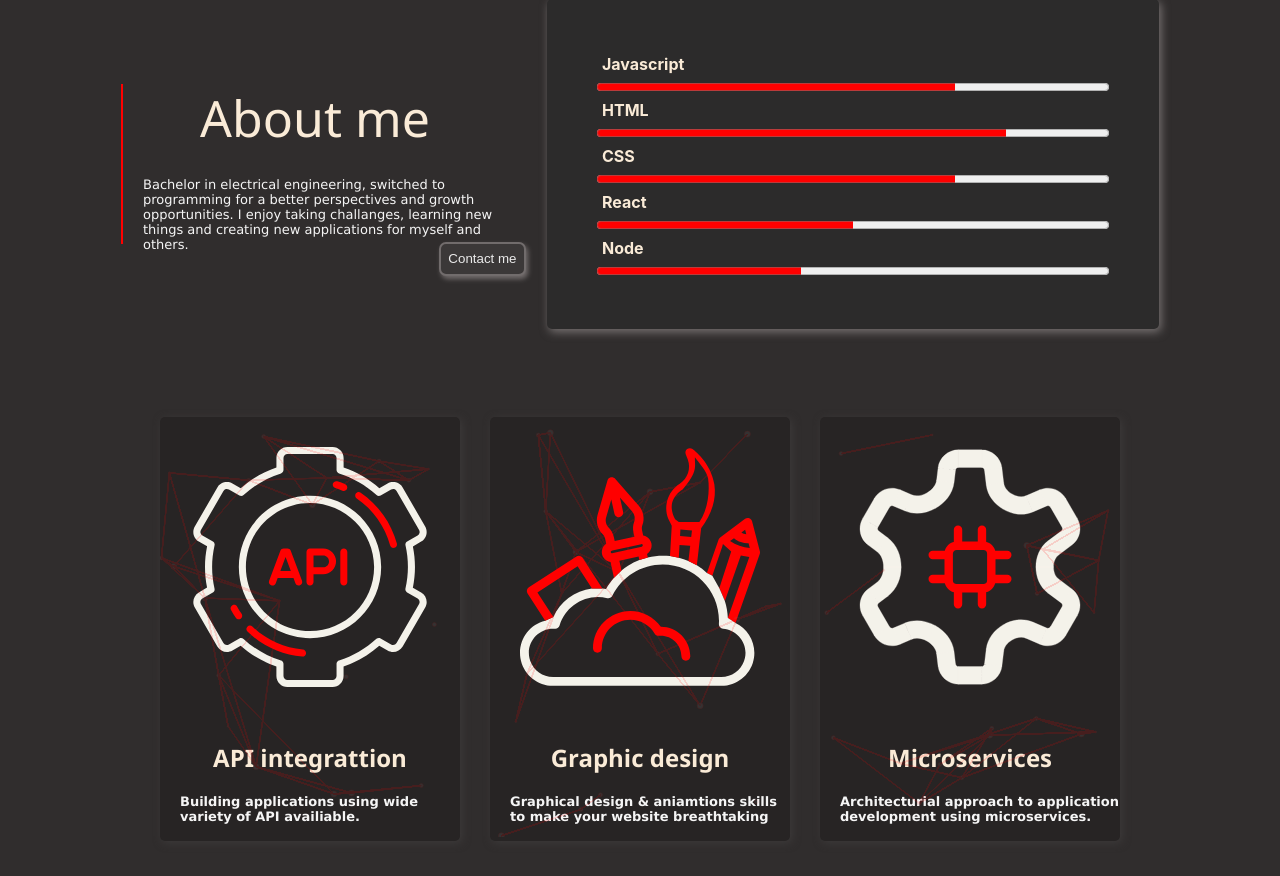
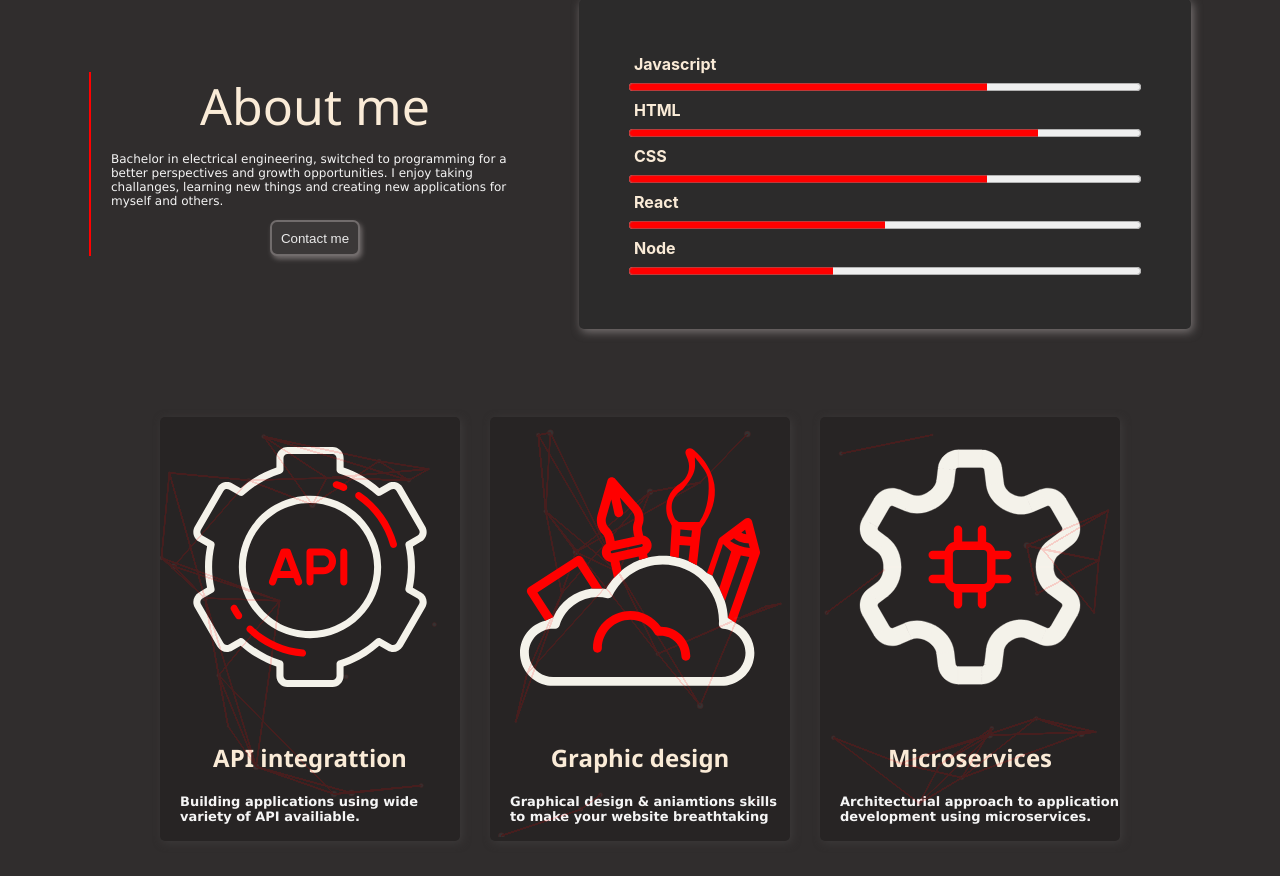
Before and after one commit to Dml199/portfolio_web, a React (Create React App) app: page / in a window 1280 px wide. Shown: the part 863-1739 px from the top of the page. Built offline with nearby package versions, Linux system fonts and the light colour scheme.

Commit message:
29.10 19.07

```diff
--- a/src/about_sec/about.css
+++ b/src/about_sec/about.css
@@ -14,8 +14,8 @@
     display:flex;
     flex-direction: column;
     align-items:center;
-    width:30vw;
-    height:20vh;
+    width:35vw;
+
 border-left:2px solid red;
 transition:all 2s;
 
@@ -23,9 +23,7 @@ transition:all 2s;
 
 
 #descr_text p {
-    position:absolute;
-    top:80px;
-    font-size:13px;
+    font-size:12px;
     color:whitesmoke;
     margin-left:20px ;
     text-align:left;
@@ -90,9 +88,9 @@ border-bottom:2px solid red;
 
 
 #btn{
-    position:absolute;
-    bottom:-20%;
-    right:-5%;
+
+    bottom:0%;
+    right:0%;
     background-color:rgb(61, 58, 58);
     color:white;
     padding:2%;
@@ -170,6 +168,7 @@ color:antiquewhite;
 
 
 @media (max-width:1028px){
+
 #about {
      margin-top:5%;
 }
@@ -180,6 +179,7 @@ font-size:22px;
 font-size:14px;
 
 }
+
 #about_int_text_2 {
 
     display:flex;
@@ -202,16 +202,14 @@ font-size:14px;
 }
 #descr_text p{
     top:15%;
-    font-size:10px;
+    font-size:8px;
 }
 
 #btn{
     font-size:10px;
 }
 
-#descr_text_2{
 
-}
 .pr_bar {
   width: 100%;
   text-align: center;
```
